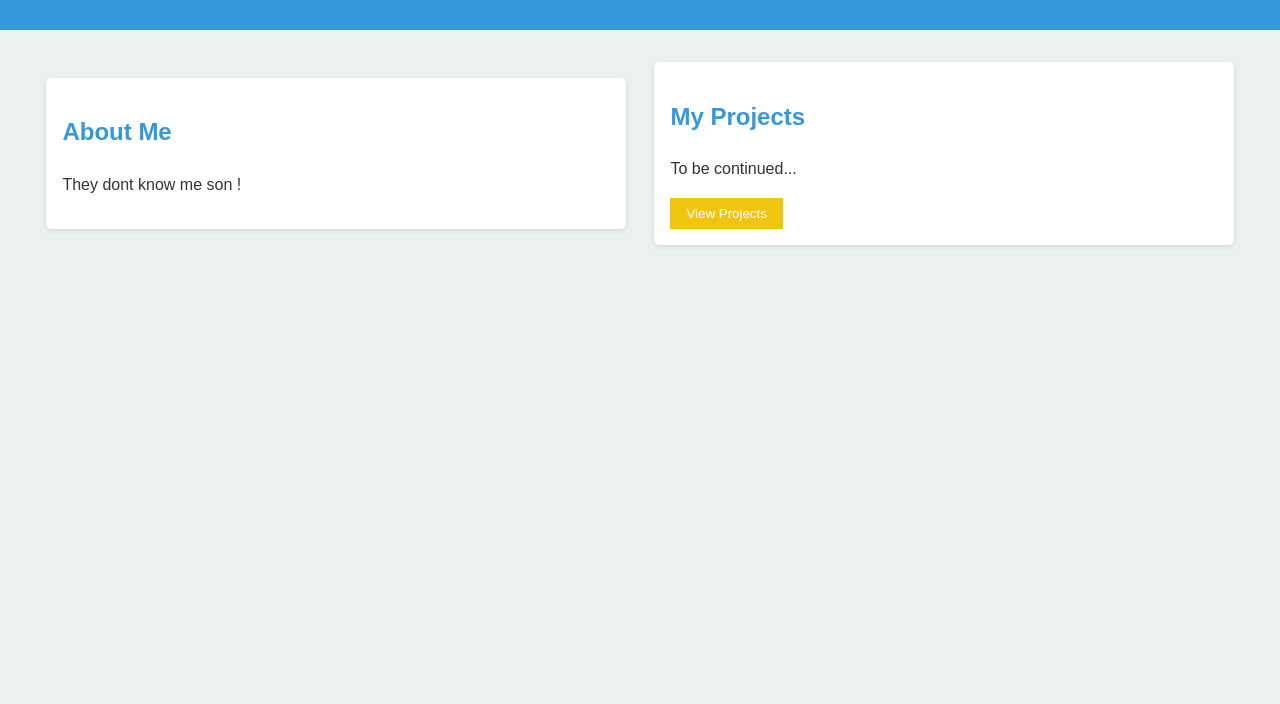
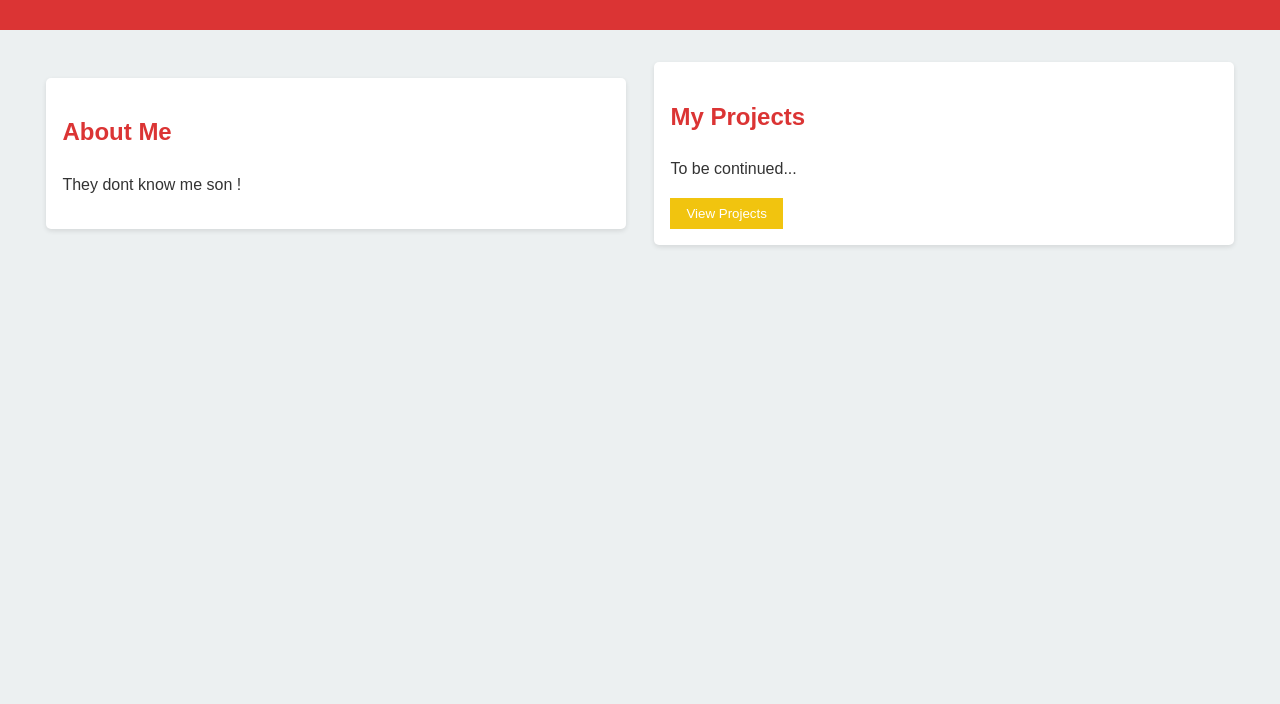
Before and after one commit to MariaRacho/-vning-2-grupp, a plain HTML site: page index.html in a window 1280 px wide. Shown: the part 96-800 px from the top of the page. Drawn offline with Linux system fonts and the light colour scheme.

Commit message:
From blue to red

```diff
--- a/index.html
+++ b/index.html
@@ -7,7 +7,7 @@
     <style>
       /* Global Styles */
       :root {
-        --primary-color: #3498db;
+        --primary-color: #db3434;
         --secondary-color: #f1c40f;
         --background-color: #ecf0f1;
         --text-color: #333;
```
